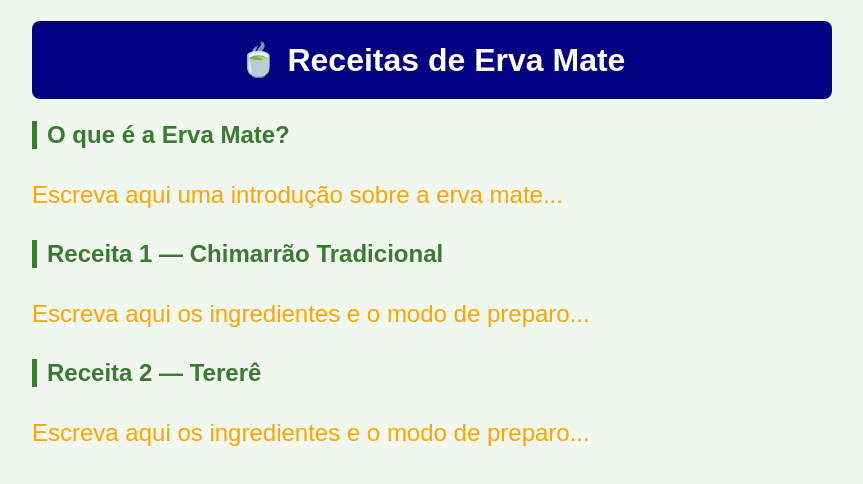
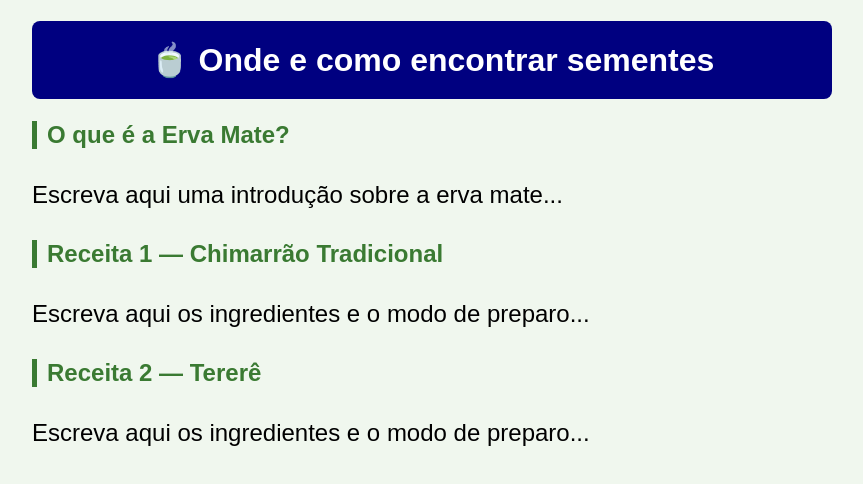
Before and after one commit to Adinho123/Projeto-site-Ouro-Verde, a plain HTML site: page index.html in a window 1280 px wide. Shown: the whole page, without its empty margins (208-1071 px from the left). Drawn offline with Linux system fonts and the light colour scheme.

Commit message:
Update index.html

```diff
--- a/index.html
+++ b/index.html
@@ -5,7 +5,7 @@
   <title>Receitas de Erva Mate</title>
   <style>
     body { font-family: Arial; background-color: #f0f7ee;
-           color: orange; #2d5a27; max-width: 800px; margin: 0 auto; padding  40px; }
+           color: black; #2d5a27; max-width: 800px; margin: 0 auto; padding  40px; }
     h1   { background-color:  navy; #2d5a27; color: white; padding: 20px;
            border-radius: 8px; text-align: center; }
     h2   { color: #3a7a32; border-left: 5px solid #3a7a32; padding-left: 10px; }
@@ -13,7 +13,7 @@
   </style>
 </head>
 <body>
-  <h1>🍵 Receitas de Erva Mate</h1>
+  <h1>🍵 Onde e como encontrar sementes</h1>
   <h2>O que é a Erva Mate?</h2>
   <p>Escreva aqui uma introdução sobre a erva mate...</p>
   <h2>Receita 1 — Chimarrão Tradicional</h2>
```
